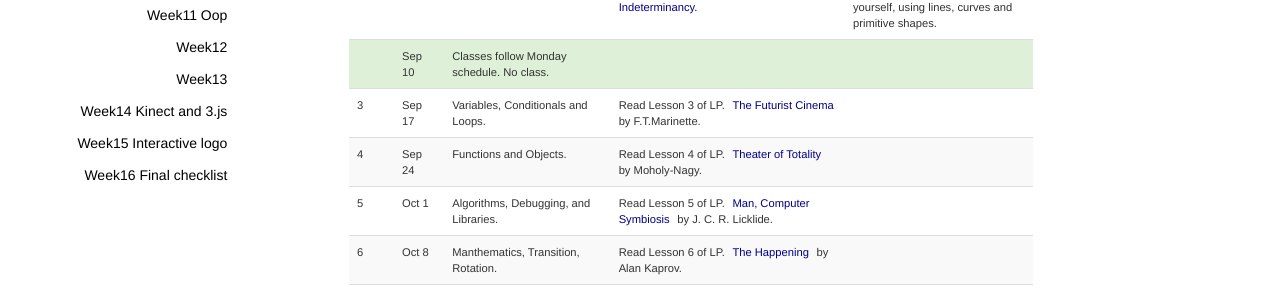
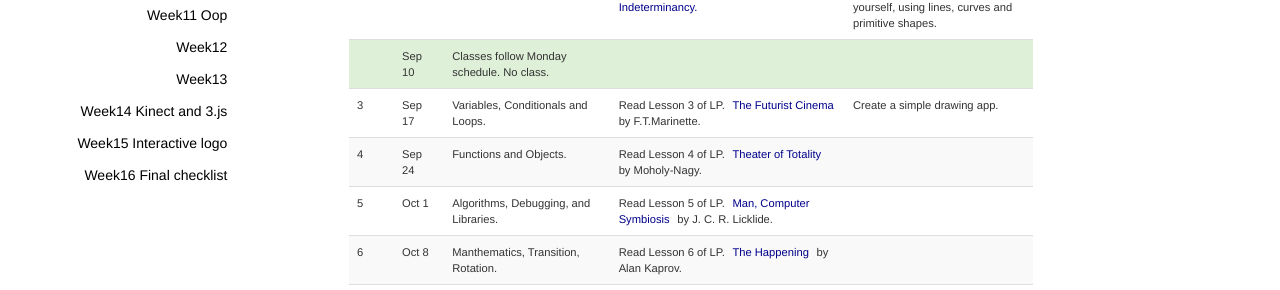
Before and after one commit to zhenzhenqi/NMA3012, a Jekyll site: the page built from index.html, in a window 1280 px wide. Shown: the part 432-722 px from the top of the page. Built offline with Jekyll 4.4.1, drawn with Linux system fonts in a browser that asks for light colours; nearby versions of some CDN libraries.

Commit message:
reading list

```diff
--- a/index.html
+++ b/index.html
@@ -46,7 +46,7 @@ title: Welcome to NMA3012 | Programming Interactivity
             <td id="td_id_5" class="td-class-5">Sep 17</td>
             <td>Variables, Conditionals and Loops.</td>
             <td>Read Lesson 3 of LP. <a href="http://www.unknown.nu/futurism/cinema.html">The Futurist Cinema </a>by F.T.Marinette.</td>
-            <td></td>
+            <td>Create a simple drawing app.</td>
         </tr>
         <tr id="tr_id_5" class="tr-class-5">
             <td id="td_id_1" class="td-class-1">4</td>
```
